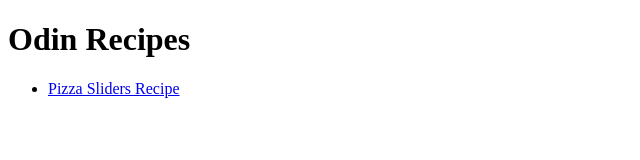
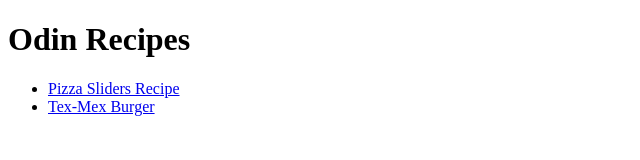
Before and after one commit to sticksalt-ux/odin-recipes, a plain HTML site: page index.html in a window 1280 px wide. Shown: the whole page, without its empty margins (0-640 px from the left). Drawn offline with Linux system fonts and the light colour scheme.

Commit message:
fix committing error

```diff
--- a/index.html
+++ b/index.html
@@ -8,6 +8,7 @@
     <h1>Odin Recipes</h1>
     <ul>
         <li><a href="recipes/pizzasliders.html">Pizza Sliders Recipe</a></li>
+        <li><a href="recipes/texmex.html">Tex-Mex Burger</a></li>
     </ul>
 
 </body>
```
